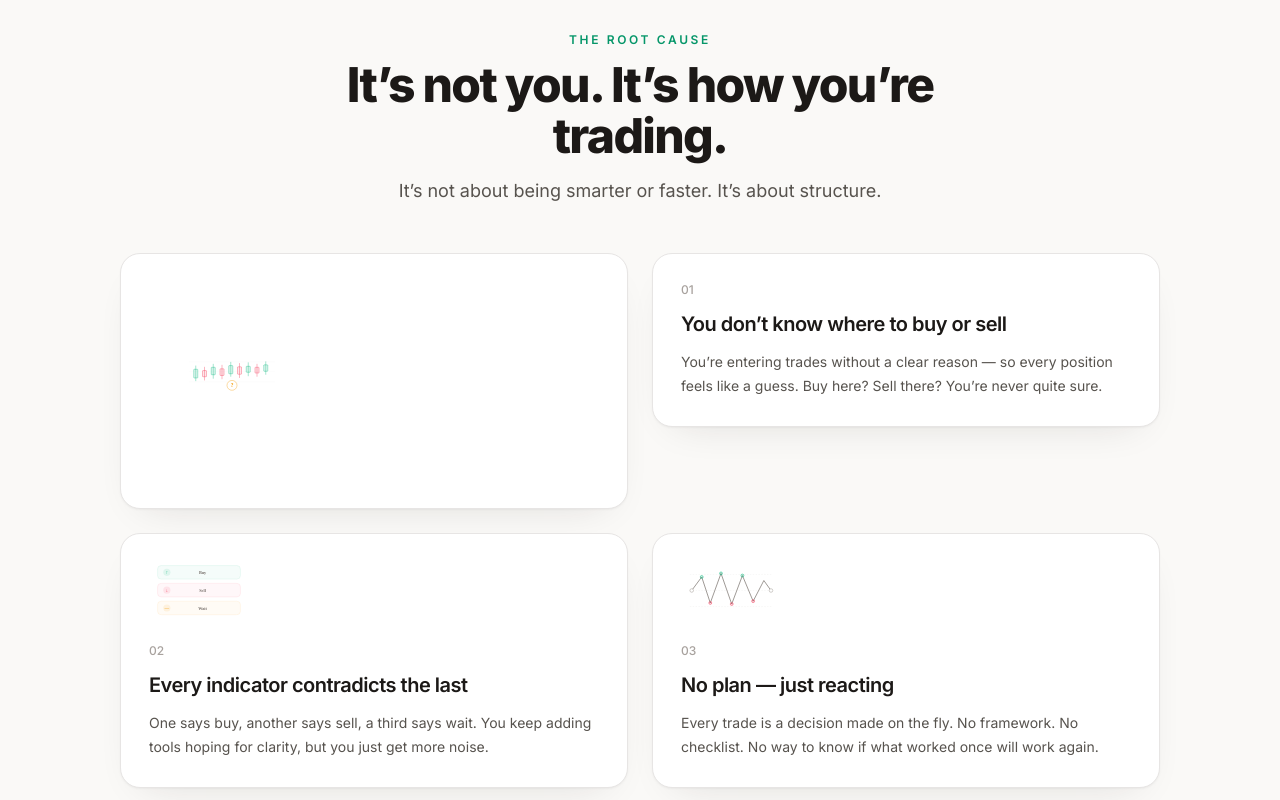
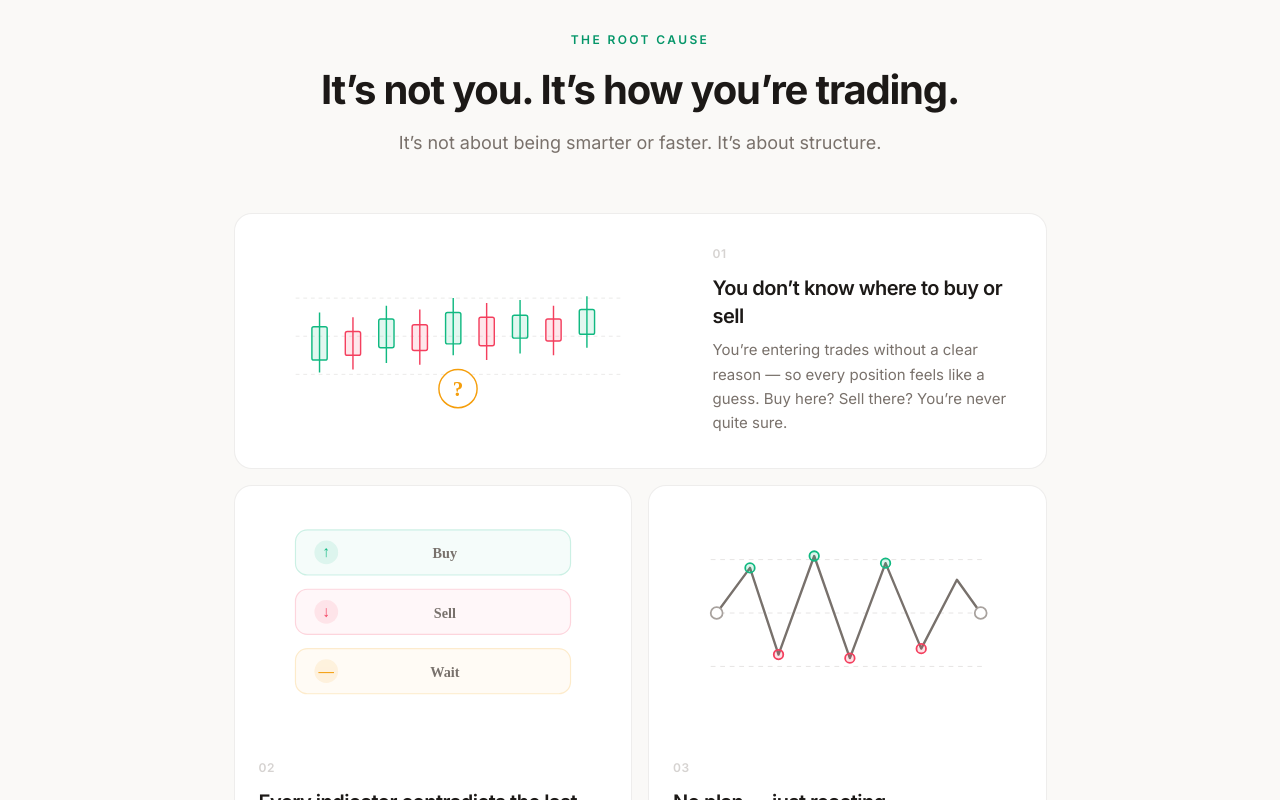
Before and after one commit to harshprajapati8347/grow-smart-wealth, a Next.js app: page / in a window 1280 px wide. Shown: the part 1620-2420 px from the top of the page. Built offline with nearby package versions, Linux system fonts and the light colour scheme.

Commit message:
refactor: enhance RootCause component layout and styling

```diff
--- a/src/components/sections/RootCause.tsx
+++ b/src/components/sections/RootCause.tsx
@@ -1,20 +1,45 @@
-"use client";
-
 import { rootCause } from "@/data/site";
 import { Reveal } from "@/components/shared/Reveal";
-import { SectionHeader } from "@/components/shared/SectionHeader";
-import { SvgSlot } from "@/components/shared/SvgSlot";
-import { cn } from "@/lib/utils";
 import Image from "next/image";
 
-const cardClass =
-  "rounded-[20px] border border-pf-line bg-white p-6 shadow-pf-card sm:p-7";
+const cardChrome =
+  "overflow-hidden rounded-2xl border border-stone-200/70 bg-white";
 
-const pillTone = {
-  mint: "bg-pf-emerald-soft text-pf-emerald-deep",
-  sell: "bg-pf-sell text-pf-copy",
-  wait: "bg-pf-wait text-pf-copy",
-} as const;
+const indexClass =
+  "mb-3 text-xs font-semibold uppercase tracking-wider text-stone-300";
+
+const titleClass =
+  "text-lg font-semibold tracking-tight text-pf-ink @min-[720px]:text-xl";
+
+const bodyClass = "mt-2 text-[15px] leading-relaxed text-stone-500";
+
+function Illustration({
+  src,
+  width,
+  height,
+  label,
+}: {
+  src: string;
+  width: number;
+  height: number;
+  label: string;
+}) {
+  return (
+    <Image
+      src={src}
+      alt={label}
+      width={width}
+      height={height}
+      unoptimized
+      className="block w-full"
+      style={{
+        width: "100%",
+        height: "auto",
+        aspectRatio: `${width} / ${height}`,
+      }}
+    />
+  );
+}
 
 export function RootCause() {
   const [first, second, third] = rootCause.cards;
@@ -22,87 +47,77 @@ export function RootCause() {
   return (
     <section
       id="root-cause"
-      className="scroll-mt-24 bg-pf-surface px-4 py-20 sm:py-28"
+      className="scroll-mt-24 bg-pf-surface px-4 py-20 sm:px-6 md:py-28"
     >
-      <div className="mx-auto max-w-[1040px]">
+      <div className="@container mx-auto w-full max-w-[813px]">
         <Reveal>
-          <SectionHeader
-            eyebrow={rootCause.eyebrow}
-            title={rootCause.title}
-            subtitle={rootCause.subtitle}
-          />
+          <header className="mb-10 text-center @min-[720px]:mb-14">
+            <p className="mb-5 text-xs font-semibold tracking-[0.2em] text-pf-emerald uppercase">
+              {rootCause.eyebrow}
+            </p>
+            <h2 className="text-[1.75rem] leading-[1.15] font-bold tracking-[-0.03em] text-pf-ink @min-[720px]:text-[2.5rem] @min-[720px]:leading-[1.12]">
+              {rootCause.title}
+            </h2>
+            <p className="mt-4 text-base leading-7 text-stone-500 @min-[720px]:text-lg">
+              {rootCause.subtitle}
+            </p>
+          </header>
         </Reveal>
 
-        <div className="mt-12 grid gap-6 md:grid-cols-2">
-          <Reveal>
-            <article
-              className={cn(
-                cardClass,
-                "flex min-h-64 items-center justify-center",
-              )}
-            >
-              <div className="relative w-full max-w-sm pb-4">
-                <Image
-                  src={first.image.asset.url}
-                  alt="Candle row"
-                  width={100}
-                  height={100}
-                />
+        <div className="grid grid-cols-1 gap-4 @min-[720px]:grid-cols-2">
+          <Reveal className="@min-[720px]:col-span-2">
+            <article className={cardChrome}>
+              <div className="flex min-w-0 flex-col @min-[720px]:flex-row @min-[720px]:items-stretch">
+                <div className="flex min-w-0 items-center justify-center px-6 py-7 @min-[720px]:flex-[0_0_55%] @min-[720px]:px-8 @min-[720px]:py-8">
+                  <Illustration
+                    src={first.image.asset.url}
+                    width={400}
+                    height={170}
+                    label="Candlestick chart with no clear buy or sell point"
+                  />
+                </div>
+                <div className="flex min-w-0 flex-col justify-center px-6 py-6 @min-[720px]:flex-[0_0_45%] @min-[720px]:px-8 @min-[720px]:py-8">
+                  <p className={indexClass}>{first.index}</p>
+                  <h3 className={titleClass}>{first.title}</h3>
+                  <p className={bodyClass}>{first.body}</p>
+                </div>
               </div>
             </article>
           </Reveal>
 
-          <Reveal delay={0.08}>
-            <article className={cardClass}>
-              <p className="text-xs font-medium text-pf-faint">{first.index}</p>
-              <h3 className="mt-3 text-xl font-semibold tracking-tight text-pf-ink">
-                {first.title}
-              </h3>
-              <p className="mt-3 text-sm leading-6 text-pf-body">
-                {first.body}
-              </p>
+          <Reveal delay={0.06} className="h-full">
+            <article className={`${cardChrome} flex h-full flex-col`}>
+              <div className="flex items-center justify-center px-8 py-8">
+                <Illustration
+                  src={second.image.asset.url}
+                  width={280}
+                  height={160}
+                  label="Buy, sell, and wait signals shown together"
+                />
+              </div>
+              <div className="flex flex-col justify-center px-6 pt-5 pb-6">
+                <p className={indexClass}>{second.index}</p>
+                <h3 className={titleClass}>{second.title}</h3>
+                <p className={bodyClass}>{second.body}</p>
+              </div>
             </article>
           </Reveal>
 
-          <Reveal delay={0.04}>
-            <article className={cardClass}>
-              <ul className="space-y-2">
-                <Image
-                  src={second.image.asset.url}
-                  alt="Unclear decision"
-                  width={100}
-                  height={100}
+          <Reveal delay={0.12} className="h-full">
+            <article className={`${cardChrome} flex h-full flex-col`}>
+              <div className="flex items-center justify-center px-8 py-8">
+                <Illustration
+                  src={third.image.asset.url}
+                  width={280}
+                  height={160}
+                  label="Price swinging up and down without a plan"
                 />
-              </ul>
-              <p className="mt-6 text-xs font-medium text-pf-faint">
-                {second.index}
-              </p>
-              <h3 className="mt-3 text-xl font-semibold tracking-tight text-pf-ink">
-                {second.title}
-              </h3>
-              <p className="mt-3 text-sm leading-6 text-pf-body">
-                {second.body}
-              </p>
-            </article>
-          </Reveal>
-
-          <Reveal delay={0.1}>
-            <article className={cardClass}>
-              <Image
-                src={third.image.asset.url}
-                alt="Price swinging without a plan"
-                width={100}
-                height={100}
-              />
-              <p className="mt-6 text-xs font-medium text-pf-faint">
-                {third.index}
-              </p>
-              <h3 className="mt-3 text-xl font-semibold tracking-tight text-pf-ink">
-                {third.title}
-              </h3>
-              <p className="mt-3 text-sm leading-6 text-pf-body">
-                {third.body}
-              </p>
+              </div>
+              <div className="flex flex-col justify-center px-6 pt-5 pb-6">
+                <p className={indexClass}>{third.index}</p>
+                <h3 className={titleClass}>{third.title}</h3>
+                <p className={bodyClass}>{third.body}</p>
+              </div>
             </article>
           </Reveal>
         </div>
```
